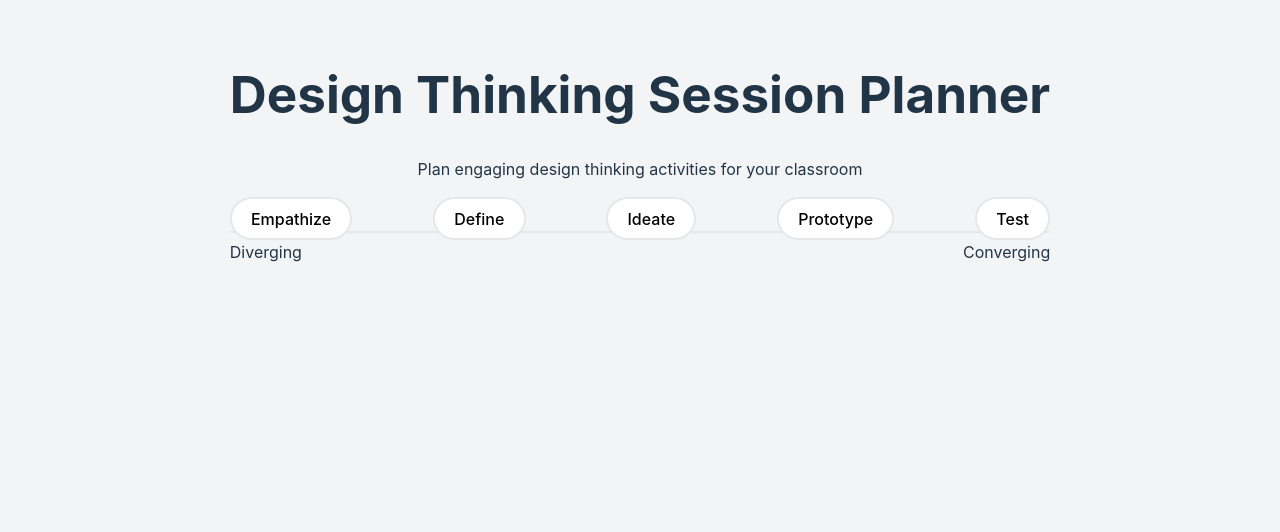
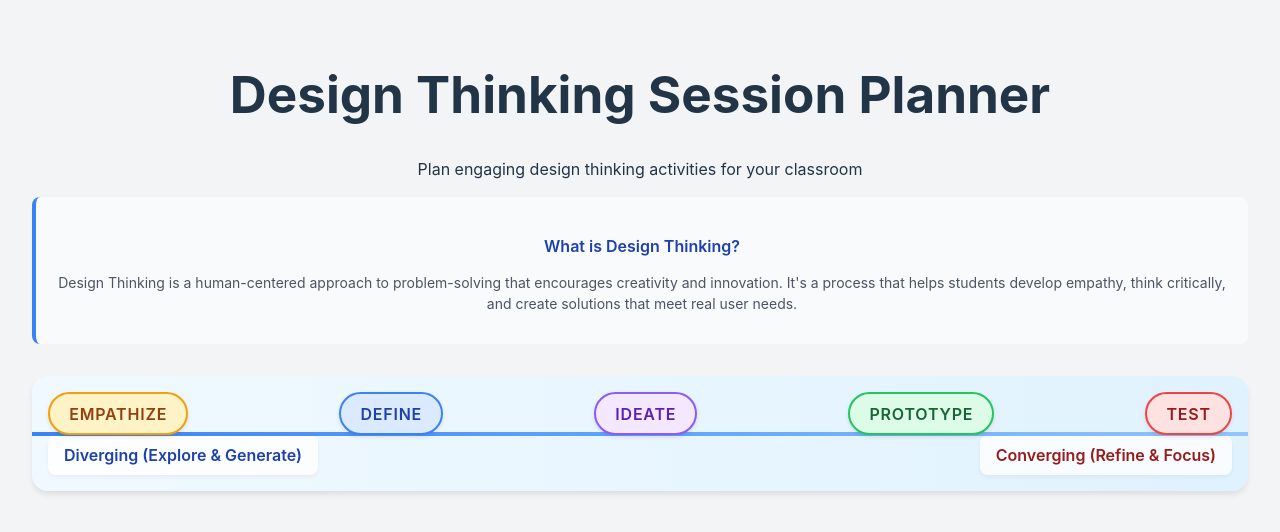
Before and after one commit to djeich/dt-session-planner, a React (Vite) app: page / in a window 1280 px wide. Shown: the top 532 px of the page. Built offline with nearby package versions, Linux system fonts and the light colour scheme.

Commit message:
feat: enhance visual design and add educational content

```diff
--- a/src/App.css
+++ b/src/App.css
@@ -42,8 +42,12 @@
 }
 
 .design-process {
+  margin: 2rem 0;
   position: relative;
-  margin-bottom: 2rem;
+  padding: 1rem;
+  background: linear-gradient(to right, #f0f9ff, #e0f2fe);
+  border-radius: 1rem;
+  box-shadow: 0 4px 6px -1px rgb(0 0 0 / 0.1);
 }
 
 .process-line {
@@ -51,63 +55,157 @@
   top: 50%;
   left: 0;
   right: 0;
-  height: 2px;
-  background: #e5e7eb;
-  z-index: 0;
+  height: 4px;
+  background: linear-gradient(to right, #3b82f6, #60a5fa, #93c5fd);
+  transform: translateY(-50%);
+  z-index: 1;
 }
 
 .phase-button {
-  background: white;
-  border: 2px solid #e5e7eb;
-  transition: all 0.2s;
+  position: relative;
+  z-index: 2;
+  transition: all 0.3s ease;
+  font-weight: 600;
+  text-transform: uppercase;
+  letter-spacing: 0.05em;
+  box-shadow: 0 2px 4px rgba(0, 0, 0, 0.1);
 }
 
 .phase-button:hover {
-  border-color: #3b82f6;
-  color: #3b82f6;
+  transform: translateY(-2px);
+  box-shadow: 0 4px 6px rgba(0, 0, 0, 0.1);
 }
 
 .phase-button.active {
-  background: #3b82f6;
-  border-color: #3b82f6;
-  color: white;
+  transform: scale(1.05);
+  box-shadow: 0 6px 8px rgba(0, 0, 0, 0.15);
 }
 
-.phase-button.empathize.active {
-  background: #ef4444;
-  border-color: #ef4444;
+/* Phase-specific colors */
+.phase-button.empathize {
+  background-color: #fef3c7;
+  border: 2px solid #f59e0b;
+  color: #92400e;
 }
 
-.phase-button.define.active {
-  background: #f97316;
-  border-color: #f97316;
+.phase-button.empathize:hover {
+  background-color: #fde68a;
 }
 
-.phase-button.ideate.active {
-  background: #eab308;
-  border-color: #eab308;
+.phase-button.define {
+  background-color: #dbeafe;
+  border: 2px solid #3b82f6;
+  color: #1e40af;
 }
 
-.phase-button.prototype.active {
-  background: #22c55e;
-  border-color: #22c55e;
+.phase-button.define:hover {
+  background-color: #bfdbfe;
 }
 
-.phase-button.test.active {
-  background: #3b82f6;
-  border-color: #3b82f6;
+.phase-button.ideate {
+  background-color: #f3e8ff;
+  border: 2px solid #8b5cf6;
+  color: #5b21b6;
 }
 
+.phase-button.ideate:hover {
+  background-color: #e9d5ff;
+}
+
+.phase-button.prototype {
+  background-color: #dcfce7;
+  border: 2px solid #22c55e;
+  color: #166534;
+}
+
+.phase-button.prototype:hover {
+  background-color: #bbf7d0;
+}
+
+.phase-button.test {
+  background-color: #fee2e2;
+  border: 2px solid #ef4444;
+  color: #991b1b;
+}
+
+.phase-button.test:hover {
+  background-color: #fecaca;
+}
+
+/* Diverging/Converging indicators */
+.diverging, .converging {
+  font-weight: 600;
+  padding: 0.5rem 1rem;
+  border-radius: 0.5rem;
+  background-color: rgba(255, 255, 255, 0.8);
+  box-shadow: 0 2px 4px rgba(0, 0, 0, 0.05);
+}
+
+.diverging {
+  color: #1e40af;
+}
+
+.converging {
+  color: #991b1b;
+}
+
+/* Export button styling */
 .export-button {
-  background: #3b82f6;
+  background: linear-gradient(135deg, #3b82f6, #2563eb);
   color: white;
-  transition: background-color 0.2s;
+  font-weight: 600;
+  transition: all 0.3s ease;
+  box-shadow: 0 2px 4px rgba(0, 0, 0, 0.1);
 }
 
 .export-button:hover {
-  background: #2563eb;
+  transform: translateY(-1px);
+  box-shadow: 0 4px 6px rgba(0, 0, 0, 0.1);
+  background: linear-gradient(135deg, #2563eb, #1d4ed8);
 }
 
+/* Activity card enhancements */
+.activity-card {
+  transition: all 0.3s ease;
+  border: 2px solid transparent;
+}
+
+.activity-card:hover {
+  transform: translateY(-4px);
+  box-shadow: 0 8px 16px rgba(0, 0, 0, 0.1);
+}
+
+/* Phase badges */
+.phase-badge {
+  font-size: 0.75rem;
+  font-weight: 600;
+  padding: 0.25rem 0.75rem;
+  border-radius: 9999px;
+  text-transform: uppercase;
+  letter-spacing: 0.05em;
+}
+
+/* Age group badges */
+.age-badge {
+  font-size: 0.75rem;
+  font-weight: 600;
+  padding: 0.25rem 0.75rem;
+  border-radius: 9999px;
+  background-color: #f3f4f6;
+  color: #4b5563;
+}
+
+/* Session activity styling */
+.session-activity {
+  transition: all 0.2s ease;
+  border-left: 4px solid #3b82f6;
+}
+
+.session-activity:hover {
+  background-color: #f8fafc;
+}
+
+/* Print styles */
 @media print {
   .design-process,
   .phase-button,
@@ -115,3 +213,52 @@
     display: none;
   }
 }
+
+/* Tooltip styles */
+.tooltip {
+  position: relative;
+  display: inline-block;
+}
+
+.tooltip .tooltip-text {
+  visibility: hidden;
+  width: 200px;
+  background-color: #1f2937;
+  color: #fff;
+  text-align: center;
+  border-radius: 6px;
+  padding: 0.5rem;
+  position: absolute;
+  z-index: 1;
+  bottom: 125%;
+  left: 50%;
+  transform: translateX(-50%);
+  opacity: 0;
+  transition: opacity 0.3s;
+}
+
+.tooltip:hover .tooltip-text {
+  visibility: visible;
+  opacity: 1;
+}
+
+/* Educational content styling */
+.educational-content {
+  background-color: #f8fafc;
+  border-left: 4px solid #3b82f6;
+  padding: 1rem;
+  margin: 1rem 0;
+  border-radius: 0.5rem;
+}
+
+.educational-content h4 {
+  color: #1e40af;
+  font-weight: 600;
+  margin-bottom: 0.5rem;
+}
+
+.educational-content p {
+  color: #4b5563;
+  font-size: 0.875rem;
+  line-height: 1.5;
+}
--- a/src/App.tsx
+++ b/src/App.tsx
@@ -7,8 +7,10 @@ import FilterBar from './components/FilterBar'
 import { SessionExport } from './components/SessionExport'
 import './App.css'
 
+type Phase = 'Empathize' | 'Define' | 'Ideate' | 'Prototype' | 'Test'
+
 function App() {
-  const [selectedPhase, setSelectedPhase] = useState<string | null>(null)
+  const [selectedPhase, setSelectedPhase] = useState<Phase | null>(null)
   const [selectedActivity, setSelectedActivity] = useState<Activity | null>(null)
   const [sessionActivities, setSessionActivities] = useState<Activity[]>([])
   const [showExport, setShowExport] = useState(false)
@@ -17,7 +19,15 @@ function App() {
     ageGroup: 'All Ages'
   })
 
-  const phases = ['Empathize', 'Define', 'Ideate', 'Prototype', 'Test']
+  const phases: Phase[] = ['Empathize', 'Define', 'Ideate', 'Prototype', 'Test']
+
+  const phaseDescriptions: Record<Phase, string> = {
+    Empathize: 'Understand your users and their needs through observation and interviews',
+    Define: 'Analyze observations and define the core problems to solve',
+    Ideate: 'Generate creative solutions through brainstorming and collaboration',
+    Prototype: 'Create simple, low-cost versions of your solutions to test',
+    Test: 'Try out your solutions with users and gather feedback'
+  }
 
   const filteredActivities = activities.filter(activity => {
     const matchesPhase = filters.phase === 'All Phases' || activity.phase === filters.phase;
@@ -41,12 +51,20 @@ function App() {
       </header>
 
       <main className="max-w-7xl mx-auto px-4 py-8">
+        <div className="educational-content mb-8">
+          <h4 className="text-lg font-semibold">What is Design Thinking?</h4>
+          <p className="text-gray-600">
+            Design Thinking is a human-centered approach to problem-solving that encourages creativity and innovation.
+            It's a process that helps students develop empathy, think critically, and create solutions that meet real user needs.
+          </p>
+        </div>
+
         <div className="design-process">
           <div className="process-line"></div>
           <div className="flex justify-between items-center relative z-10">
             {phases.map((phase) => (
+              <div key={phase} className="tooltip">
                 <button
-                key={phase}
                   onClick={() => setSelectedPhase(phase)}
                   className={`phase-button ${phase.toLowerCase()} px-4 py-2 rounded-full ${
                     selectedPhase === phase ? 'active' : ''
@@ -54,18 +72,24 @@ function App() {
                 >
                   {phase}
                 </button>
+                <span className="tooltip-text">{phaseDescriptions[phase]}</span>
+              </div>
             ))}
           </div>
           <div className="flex justify-between mt-4 text-sm text-gray-600">
-            <span className="diverging">Diverging</span>
-            <span className="converging">Converging</span>
+            <span className="diverging">Diverging (Explore & Generate)</span>
+            <span className="converging">Converging (Refine & Focus)</span>
           </div>
         </div>
 
         {selectedPhase && (
           <>
+            <div className="educational-content mt-8">
+              <h4 className="text-lg font-semibold">{selectedPhase} Phase</h4>
+              <p className="text-gray-600">{phaseDescriptions[selectedPhase]}</p>
+            </div>
             <FilterBar onFilterChange={handleFilterChange} />
-            <div className="bg-white rounded-lg shadow p-6">
+            <div className="bg-white rounded-lg shadow p-6 mt-4">
               <h3 className="text-lg font-semibold mb-4">{selectedPhase} Activities</h3>
               <div className="grid grid-cols-1 md:grid-cols-2 lg:grid-cols-3 gap-6">
                 {filteredActivities.map((activity) => (
--- a/src/components/ActivityCard.tsx
+++ b/src/components/ActivityCard.tsx
@@ -1,31 +1,85 @@
 import type { Activity } from '../data/activities'
 
 interface ActivityCardProps {
-  activity: Activity;
-  onSelect: (activity: Activity) => void;
-  onAddToSession: () => void;
+  activity: Activity
+  onSelect: (activity: Activity) => void
+  onAddToSession: () => void
 }
 
-export const ActivityCard = ({ activity, onSelect, onAddToSession }: ActivityCardProps) => {
+export function ActivityCard({ activity, onSelect, onAddToSession }: ActivityCardProps) {
+  const getPhaseColor = (phase: string) => {
+    switch (phase) {
+      case 'Empathize':
+        return 'bg-amber-100 text-amber-800 border-amber-200'
+      case 'Define':
+        return 'bg-blue-100 text-blue-800 border-blue-200'
+      case 'Ideate':
+        return 'bg-purple-100 text-purple-800 border-purple-200'
+      case 'Prototype':
+        return 'bg-green-100 text-green-800 border-green-200'
+      case 'Test':
+        return 'bg-red-100 text-red-800 border-red-200'
+      default:
+        return 'bg-gray-100 text-gray-800 border-gray-200'
+    }
+  }
+
+  const getAgeGroupColor = (ageGroup: string) => {
+    switch (ageGroup) {
+      case 'Elementary School':
+        return 'bg-pink-100 text-pink-800'
+      case 'Middle School':
+        return 'bg-indigo-100 text-indigo-800'
+      case 'High School':
+        return 'bg-cyan-100 text-cyan-800'
+      default:
+        return 'bg-gray-100 text-gray-800'
+    }
+  }
+
   return (
-    <div className="bg-white rounded-lg shadow-sm border border-gray-200 hover:shadow-md transition-shadow">
-      <div className="p-4">
-        <h3 className="text-lg font-semibold text-gray-900 mb-2">{activity.name}</h3>
-        <p className="text-sm text-gray-600 mb-4">{activity.description}</p>
-        <div className="flex justify-between items-center">
-          <span className="text-sm font-medium text-gray-500">{activity.duration} minutes</span>
-          <div className="space-x-2">
+    <div className="activity-card bg-white rounded-lg shadow-md overflow-hidden hover:shadow-lg transition-all duration-300">
+      <div className="p-6">
+        <div className="flex justify-between items-start mb-4">
+          <h3 className="text-xl font-semibold text-gray-900">{activity.name}</h3>
+          <span className={`phase-badge ${getPhaseColor(activity.phase)}`}>
+            {activity.phase}
+          </span>
+        </div>
+
+        <div className="space-y-4">
+          <p className="text-gray-600">{activity.description}</p>
+
+          <div className="flex flex-wrap gap-2">
+            <span className={`age-badge ${getAgeGroupColor(activity.ageGroup)}`}>
+              {activity.ageGroup}
+            </span>
+            <span className="age-badge bg-blue-100 text-blue-800">
+              {activity.duration} min
+            </span>
+          </div>
+
+          <div className="mt-4">
+            <h4 className="text-sm font-semibold text-gray-700 mb-2">Materials Needed:</h4>
+            <ul className="list-disc list-inside text-sm text-gray-600 space-y-1">
+              {activity.materials.map((material, index) => (
+                <li key={index}>{material}</li>
+              ))}
+            </ul>
+          </div>
+
+          <div className="mt-4 flex justify-between items-center">
             <button
               onClick={() => onSelect(activity)}
-              className="text-sm text-blue-600 hover:text-blue-800"
+              className="text-blue-600 hover:text-blue-800 font-medium text-sm"
             >
-              Details
+              View Details
             </button>
             <button
               onClick={onAddToSession}
-              className="text-sm bg-blue-500 text-white px-3 py-1 rounded hover:bg-blue-600"
+              className="bg-blue-600 text-white px-4 py-2 rounded-md hover:bg-blue-700 transition-colors duration-200"
             >
-              Add
+              Add to Session
             </button>
           </div>
         </div>
```
Lines whose indentation alone changed are shown as unchanged.
